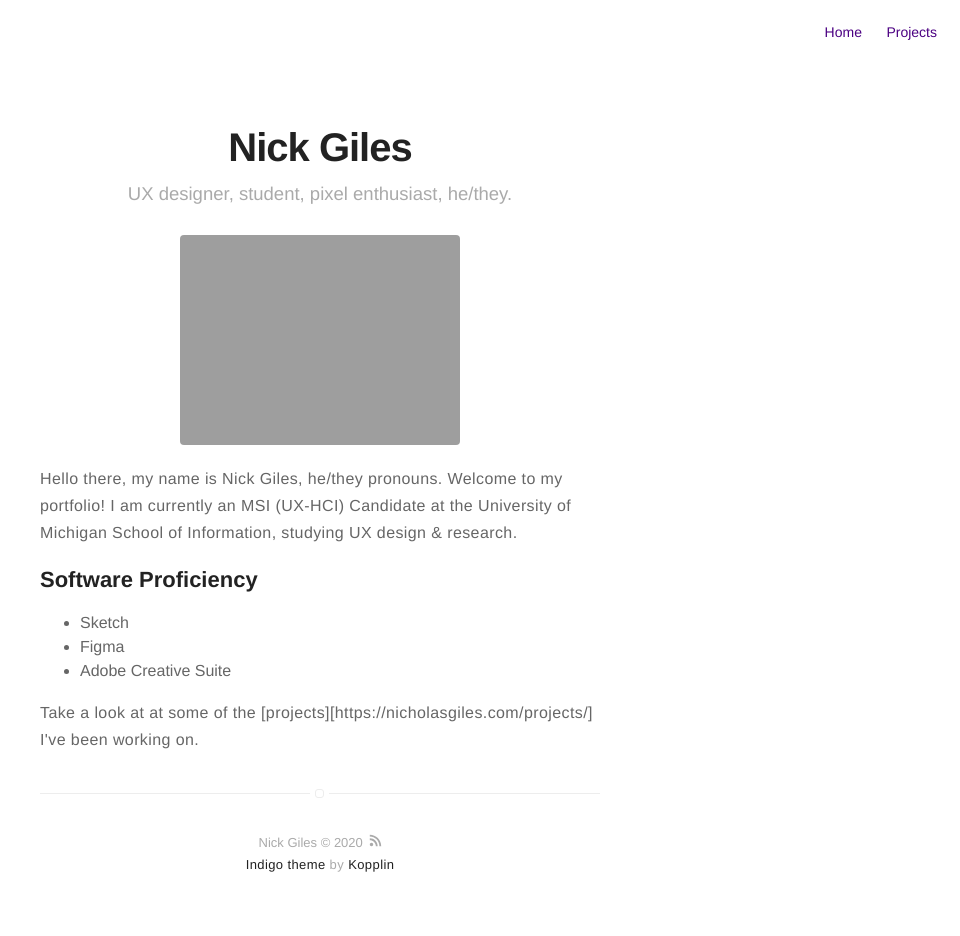
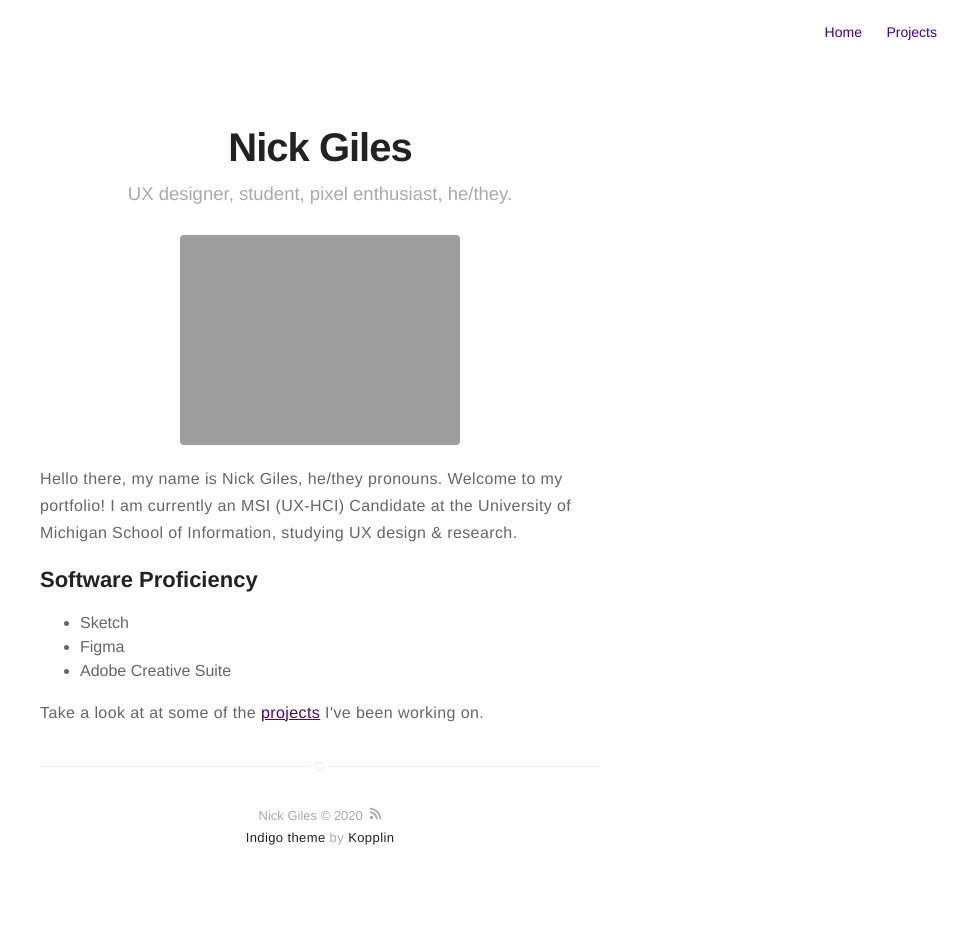
Before and after one commit to Nicholasdgiles/nicholasgiles.github.io, a Jekyll site: the page built from about.md, in a window 1280 px wide. Shown: the whole page, without its empty margins (320-1280 px from the left). Built offline with Jekyll 4.4.1, drawn with Linux system fonts in a browser that asks for light colours; after the commit the page ends 909 px from its top, so only the background shows below that; some of the changed lines change nothing that is shown.

Commit message:
projects link fix

```diff
--- a/about.md
+++ b/about.md
@@ -20,4 +20,4 @@ layout: page
 	<li>Adobe Creative Suite</li>
 </ul>
 
-<p>Take a look at at some of the [projects][https://nicholasgiles.com/projects/] I've been working on.</p>
+<p>Take a look at at some of the <a href="https://nicholasgiles.com/projects/">projects</a> I've been working on.</p>
```
